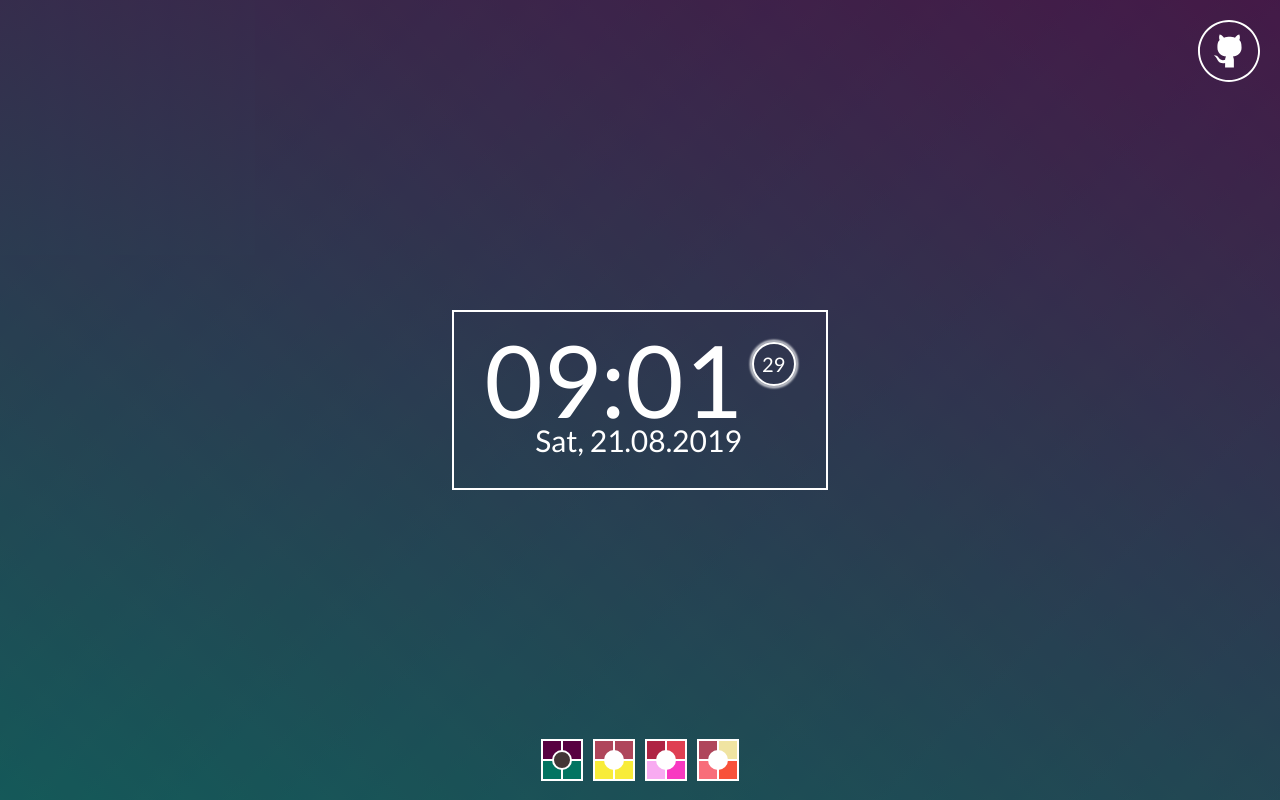
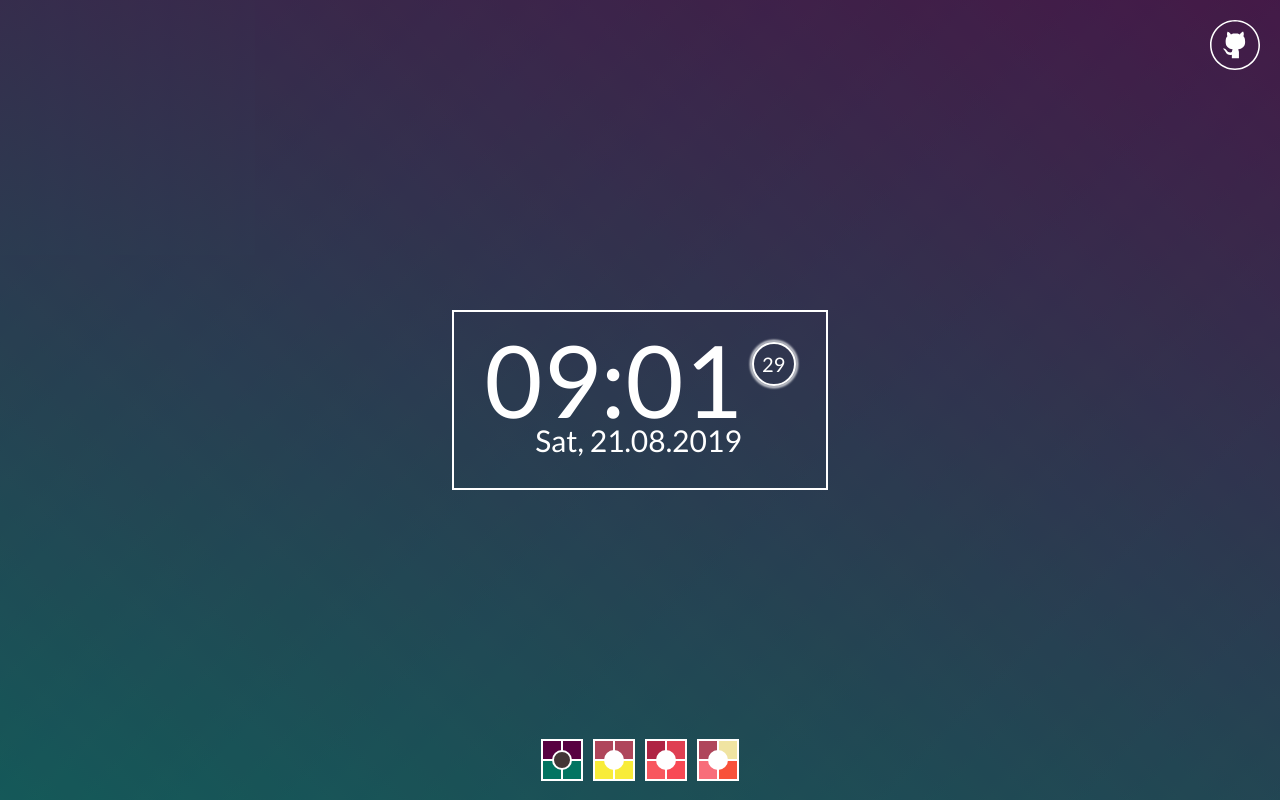
Before and after one commit to ventorientale/clock, a plain HTML site: page index.html in a window 1280 px wide. Drawn offline with Linux system fonts and the light colour scheme.

Commit message:
changed size of github button

```diff
--- a/script.js
+++ b/script.js
@@ -28,8 +28,8 @@ let backgroundColors = [
   {
     topLeft: '#af2444',
     topRight: '#df3f52',
-    bottomLeft: '#f8abf1',
-    bottomRight: '#f839c1',
+    bottomLeft: '#f8575e',
+    bottomRight: '#f84955',
     bodyColor: '#fff'
   },
   {
--- a/style.css
+++ b/style.css
@@ -110,7 +110,7 @@ body {
 }
 
 .github-icon > img {
-    height: 62px;
+    height: 50px;
 }
 
 .color-menu {
```
